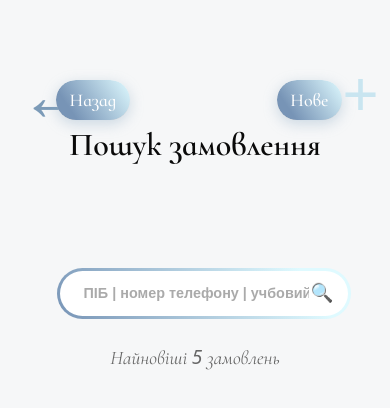
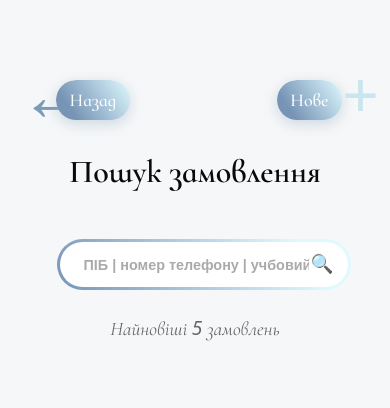
Before and after one commit to stjuice/panna, a React (Vite) app: page /search in a window 390 px wide. Shown: the top 408 px of the page. Built offline with nearby package versions, Linux system fonts and the light colour scheme; no server answers; the database is empty; a web font is replaced by a local one.

Commit message:
Small design improvements

```diff
--- a/src/components/buttons/buttons.module.scss
+++ b/src/components/buttons/buttons.module.scss
@@ -101,16 +101,13 @@ $secondary: $whiteGradient padding-box, $grayGradient border-box;
 .plus {
     position: absolute;
     right: -2.3rem;
-    top: 0;
+    top: -0.7rem;
     margin-left: -0.5rem;
     font-family: system-ui, sans-serif;
     font-size: 4rem;
     line-height: 1;
     transform: translateY(-7px);
-    height: 100%;           /* important */
-    display: flex;
-    align-items: center;
-    justify-content: center;
+    height: 100%;
 
     color: #c9e5f0;
 }
--- a/src/styles/orderDetails.module.scss
+++ b/src/styles/orderDetails.module.scss
@@ -12,7 +12,6 @@
 	.topRow {
 	  flex-direction: column;
 	  align-items: center;
-	  gap: 0.5rem;
 	}
 
 	.topRow > *:first-child {
@@ -24,7 +23,12 @@
 	  transform: none !important;
 	  text-align: center;
 	  width: 100%;
+    margin-top: 2rem;
 	}
+
+  .section:first-of-type {
+    margin-top: 1.5rem !important;
+  }
 
   }
 
--- a/src/styles/search.module.scss
+++ b/src/styles/search.module.scss
@@ -37,8 +37,12 @@
     position: static;
     transform: none;
     text-align: center;
-    margin-top: 0.3rem;
+    margin-top: 2rem;
   }
+
+	.searchWrapper {
+		margin-top: 1.5rem !important;
+	}
 }
 
 .orderList {
```
